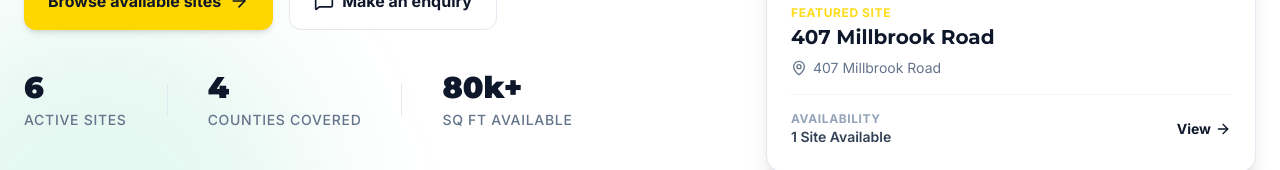
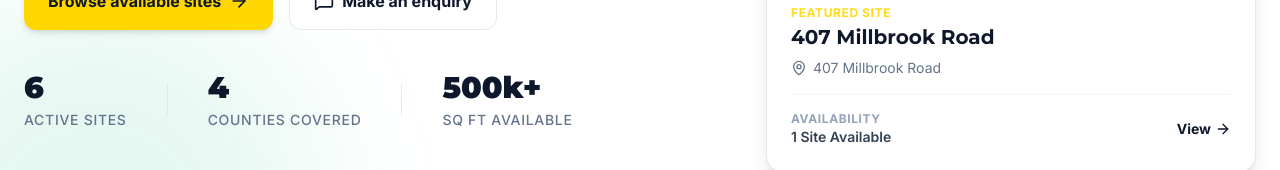
Before and after one commit to MilktreeAgency/landco, a React (Vite) app: page / in a window 1280 px wide. Shown: the part 500-670 px from the top of the page. Built offline with nearby package versions, Linux system fonts and the light colour scheme; no server answers.

Commit message:
Update hero stat to 500k+ sq ft available

```diff
--- a/components/Hero.tsx
+++ b/components/Hero.tsx
@@ -89,7 +89,7 @@ export const Hero = () => {
               <Divider />
               <Stat number="4" label="Counties covered" />
               <Divider />
-              <Stat number="80k+" label="Sq ft available" />
+              <Stat number="500k+" label="Sq ft available" />
             </div>
           </div>
 
```
